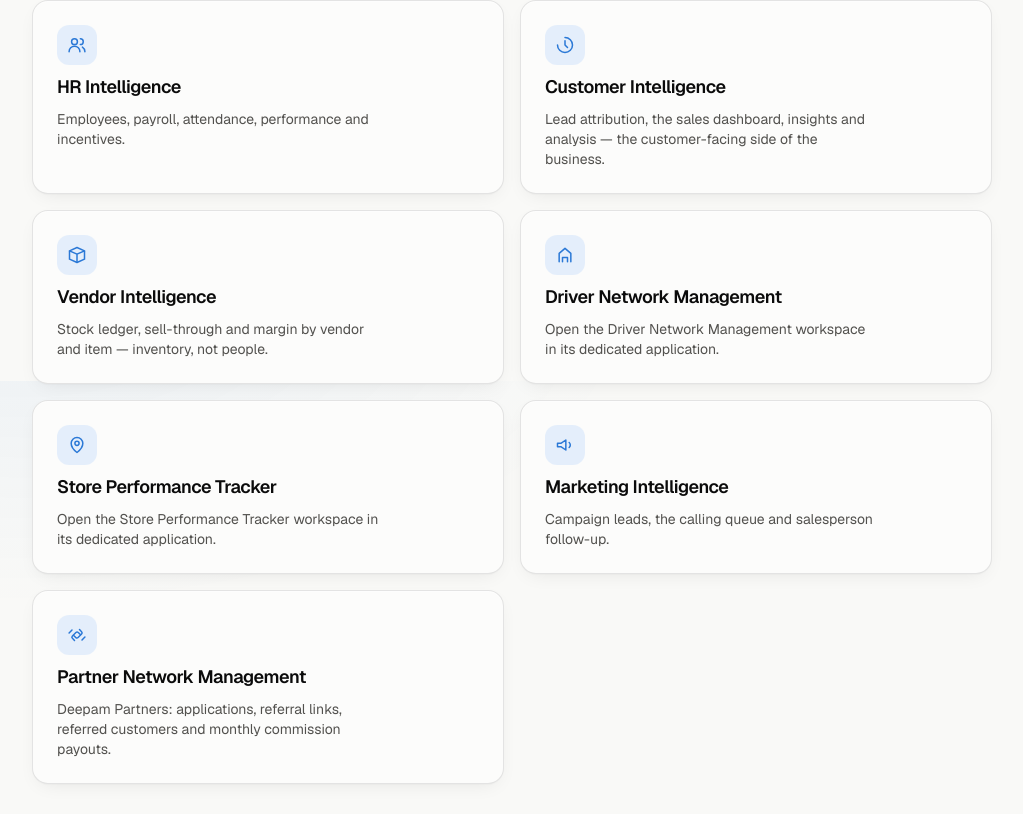
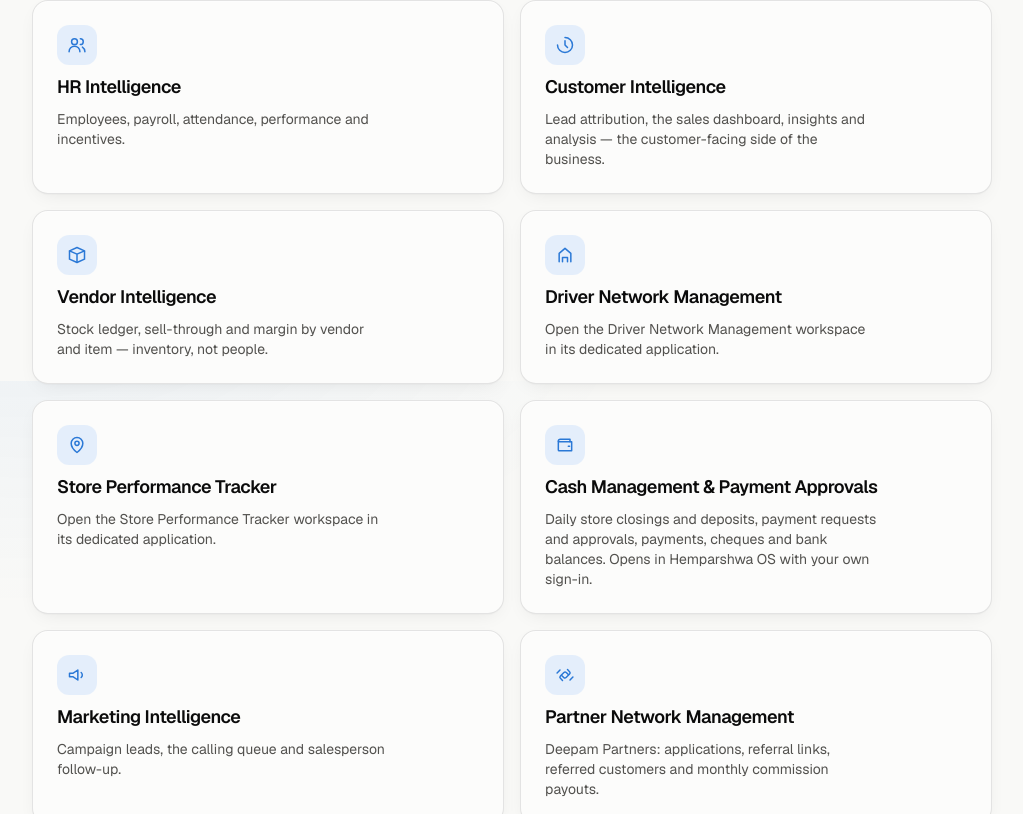
Before and after one commit to bruhngl0/deepam_dashboard, a Next.js app: page / in a window 1280 px wide. Shown: the part 419-1233 px from the top of the page, without its empty margins (128-1151 px from the left). Built offline with nearby package versions, Linux system fonts and the light colour scheme.

Commit message:
Home: Cash Management & Payment Approvals card (opens the module in Hemparshwa OS)
Co-Authored-By: Claude Opus 5.5 <noreply@anthropic.com>

```diff
--- a/src/app/page.tsx
+++ b/src/app/page.tsx
@@ -145,6 +145,25 @@ export default async function HeroPage() {
           </p>
         </a>
 
+        <a
+          href="https://nvc57svvmb.ap-south-1.awsapprunner.com/cash"
+          rel="noreferrer"
+          className="card card-interactive group flex flex-col gap-2 rounded-2xl border border-line bg-surface p-6 focus-visible:outline-2 focus-visible:outline-offset-2 focus-visible:outline-accent"
+        >
+          <span className="flex size-10 items-center justify-center rounded-xl bg-accent-soft/50 text-accent">
+            <svg aria-hidden="true" viewBox="0 0 24 24" className="size-5 fill-none stroke-current stroke-[1.8]">
+              <path d="M4 7.5A2.5 2.5 0 0 1 6.5 5H18v3" strokeLinecap="round" strokeLinejoin="round" />
+              <path d="M4 7.5V18a1 1 0 0 0 1 1h15V8H6.5A2.5 2.5 0 0 1 4 7.5Z" strokeLinejoin="round" />
+              <path d="M16 13.5h1.5" strokeLinecap="round" />
+            </svg>
+          </span>
+          <h2 className="text-lg font-semibold tracking-tight text-ink">Cash Management &amp; Payment Approvals</h2>
+          <p className="max-w-[36ch] text-sm text-ink-2">
+            Daily store closings and deposits, payment requests and approvals, payments, cheques and bank balances.
+            Opens in Hemparshwa OS with your own sign-in.
+          </p>
+        </a>
+
         <Link
           href="/marketing"
           className="card card-interactive group flex flex-col gap-2 rounded-2xl border border-line bg-surface p-6 focus-visible:outline-2 focus-visible:outline-offset-2 focus-visible:outline-accent"
```
